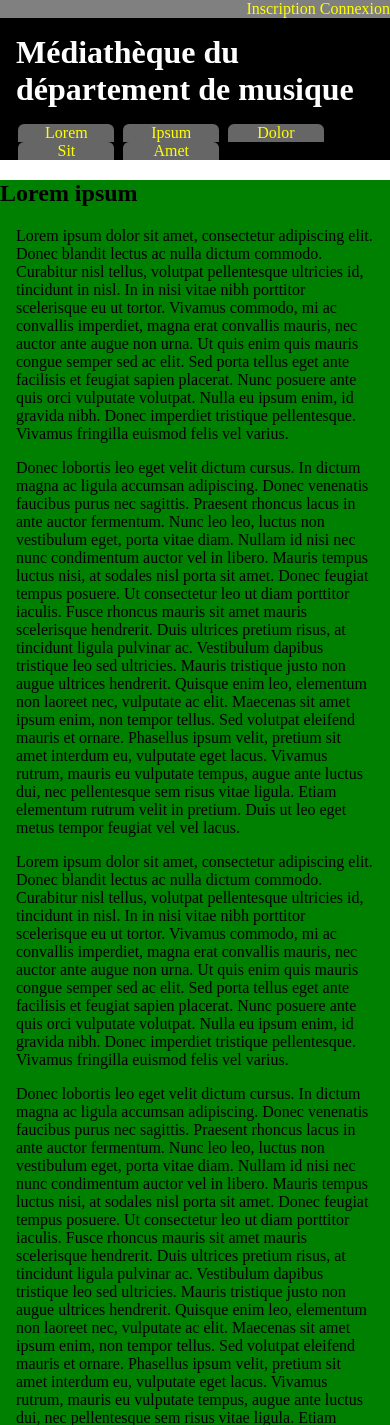
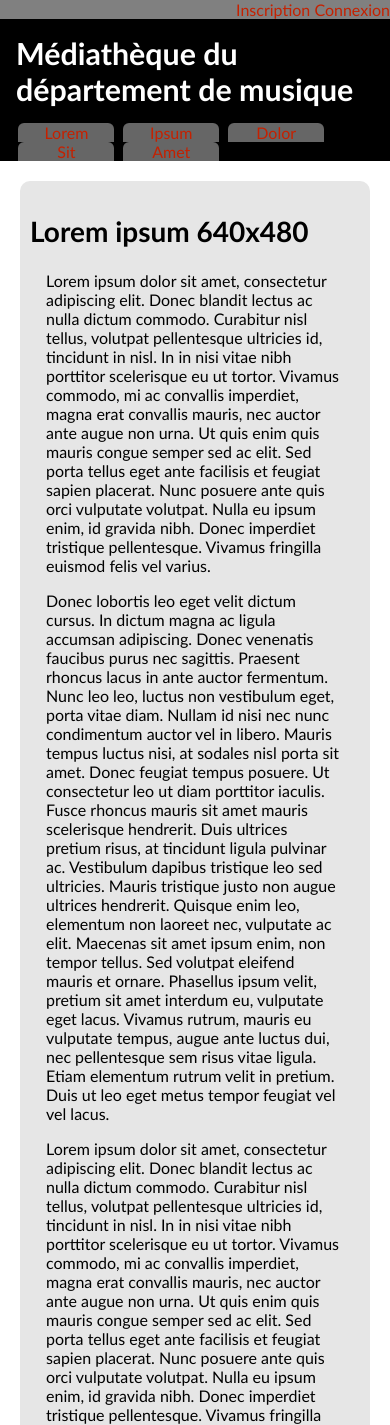
Before and after one commit to mdesharnais/mediatheque, a PHP site: page / in a window 390 px wide. Shown: the top 1425 px of the page. Run offline with PHP 8.4, Linux system fonts and the light colour scheme.

Commit message:
Remplace les couleurs fluos par les couleurs choisies par Marc-André, applique des tailles pour les titres, ajout de marges pour l'ensemble du contenu et travail sur la mise en forme du vertical-breadcrumb.

```diff
--- a/css/content.css
+++ b/css/content.css
@@ -1,54 +1,48 @@
 #content
 {
-	width: 1250px;
+	width: 1225px;
 	margin-right: auto;
 	margin-left: auto;
-	padding: 0px;
+	padding: 20px;
+}
+
+#vertical-breadcrumb,
+#search-results
+{
+	background-color: #e6e6e6;
+	padding: 10px;
+
+	-webkit-border-radius: 10px;
+	-moz-border-radius: 10px;
+	border-radius: 10px;
 }
 
 #vertical-breadcrumb
 {
 	float: left;
-	padding: 10px;
-	background-color: blue;
 	width: 175px;
+}
+
+#vertical-breadcrumb ul
+{
+	list-style-type: none;
 }
 
 #search-results
 {
-	background-color: green;
 	margin-left: 215px;
 }
 
-/*
-#search-results,
-#vertical-breadcrumb
-{
-	display: block;
-	float: left;
-	text-align: left;
-	margin: 1em;
-}
-
-#search-results
-{
-	background-color: red;
-	max-width: 1200px;
-}
-
-*/
 @media (max-width:1280px)
 {
 	#content
 	{
-		background-color: purple;
 		width:auto;
-		margin:0;
 	}
 
-	aside
+	#search-results > h2:after
 	{
-		margin-left: 10px;
+		content: " 1280x800";
 	}
 }
 
@@ -56,14 +50,12 @@
 {
 	#content
 	{
-		background-color: yellow;
 		width:auto;
-		margin:0;
 	}
 
-	aside
+	#search-results > h2:after
 	{
-		margin-left: 10px;
+		content: " 1024x768";
 	}
 }
 
@@ -71,14 +63,12 @@
 {
 	#content
 	{
-		background-color: red;
 		width:auto;
-		margin:0;
 	}
 
-	aside
+	#search-results > h2:after
 	{
-		margin-left: 10px;
+		content: " 800x600";
 	}
 }
 
@@ -86,19 +76,21 @@
 {
 	#content
 	{
-		background-color: teal;
 		width:auto;
-		margin:0;
 	}
 
 	#search-results
 	{
-		margin: 0px;
+		margin: 0;
+	}
+
+	#search-results > h2:after
+	{
+		content: " 640x480";
 	}
 
 	#vertical-breadcrumb
 	{
-		margin-left: 10px;
 		display: none;
 	}
 }
--- a/css/general.css
+++ b/css/general.css
@@ -19,12 +19,13 @@ ul
 body
 {
 	background-color: white;
+	font-family: Optima, "Trebuchet MS", Lucida, Arial, Geneva, Verdana, "Lucida Grande", Tahoma, Helvetica, sans-serif;
 }
 
 a
 {
 	text-decoration: none;
-	color: yellow;
+	color: #c52100;
 }
 
 a:hover
@@ -36,3 +37,40 @@ p
 {
 	margin: 1em;
 }
+
+h1, h2, h3, h4, h5, h6
+{
+	font-weight: bold;
+}
+
+h1
+{
+	font-size: 1.9em;
+}
+
+h2
+{
+	font-size: 1.75em;
+}
+
+h3
+{
+	font-size: 1.4em;
+}
+
+h4
+{
+	font-size: 1.2em;
+	margin-top: 0.75em;
+	margin-bottom: 0.2em;
+}
+
+h5
+{
+	font-size: 1.15em;
+}
+
+h6
+{
+	font-size: 1.1em;
+}
```
Also changed, not shown: index.html (+4 -19 lines).
